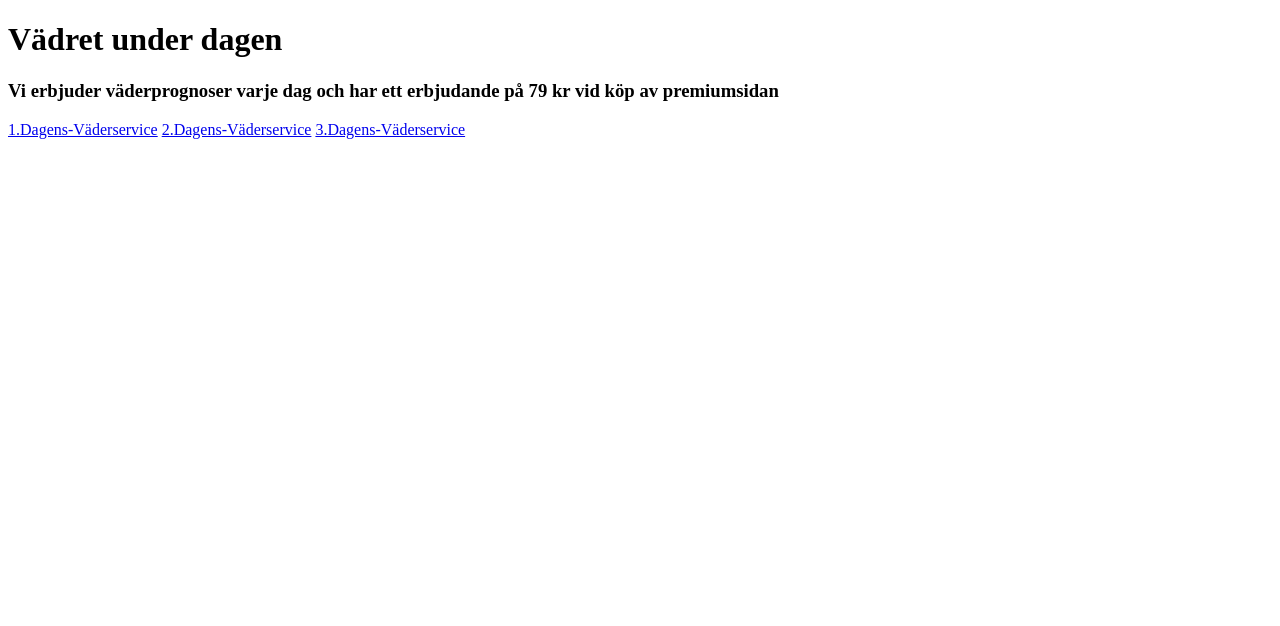
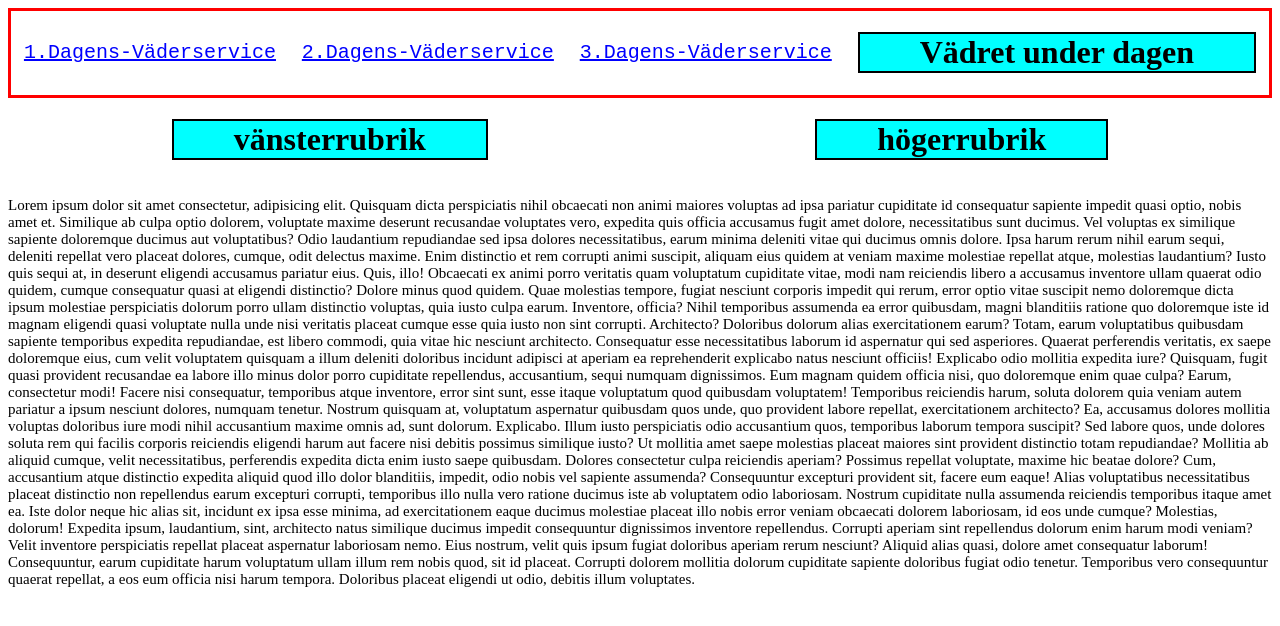
Before and after one commit to TE22A-Frimodig-Hugo/lek3b_uppg1, a plain HTML site: page index.html in a window 1280 px wide. Drawn offline with Linux system fonts and the light colour scheme.

Commit message:
har gjort en hemsida med olika divar, upg 1.

```diff
--- a/index.html
+++ b/index.html
@@ -4,15 +4,39 @@
     <meta charset="UTF-8">
     <meta name="viewport" content="width=device-width, initial-scale=1.0">
     <title>Document</title>
-
-<h1>Vädret under dagen</h1>
-<h3>Vi erbjuder väderprognoser varje dag och har ett erbjudande på 79 kr vid köp av premiumsidan</h3>
-
+    <link rel="stylesheet" href="style.css">
 </head>
 <body>
-    <div></div>
-    <a href="http://smhi.se"> 1.Dagens-Väderservice</a>
-    <a href="http://smhi.se"> 2.Dagens-Väderservice</a>
-    <a href="http://smhi.se"> 3.Dagens-Väderservice</a>
-</body>
+    <div class="top">
+        <a href="http://smhi.se"> 1.Dagens-Väderservice</a>
+        <a href="http://smhi.se"> 2.Dagens-Väderservice</a>
+        <a href="http://smhi.se"> 3.Dagens-Väderservice</a>
+         <h1>Vädret under dagen</h1>
+    </div>
+
+<div class="mitten">
+    <h1 id="v">vänsterrubrik</h1>
+    <h1 id="h">högerrubrik</h1> </div>
+<div id="lorem">
+<p>Lorem ipsum dolor sit amet consectetur, adipisicing elit. Quisquam dicta perspiciatis nihil obcaecati non animi maiores voluptas ad ipsa pariatur cupiditate id consequatur sapiente impedit quasi optio, nobis amet et.
+Similique ab culpa optio dolorem, voluptate maxime deserunt recusandae voluptates vero, expedita quis officia accusamus fugit amet dolore, necessitatibus sunt ducimus. Vel voluptas ex similique sapiente doloremque ducimus aut voluptatibus?
+Odio laudantium repudiandae sed ipsa dolores necessitatibus, earum minima deleniti vitae qui ducimus omnis dolore. Ipsa harum rerum nihil earum sequi, deleniti repellat vero placeat dolores, cumque, odit delectus maxime.
+Enim distinctio et rem corrupti animi suscipit, aliquam eius quidem at veniam maxime molestiae repellat atque, molestias laudantium? Iusto quis sequi at, in deserunt eligendi accusamus pariatur eius. Quis, illo!
+Obcaecati ex animi porro veritatis quam voluptatum cupiditate vitae, modi nam reiciendis libero a accusamus inventore ullam quaerat odio quidem, cumque consequatur quasi at eligendi distinctio? Dolore minus quod quidem.
+Quae molestias tempore, fugiat nesciunt corporis impedit qui rerum, error optio vitae suscipit nemo doloremque dicta ipsum molestiae perspiciatis dolorum porro ullam distinctio voluptas, quia iusto culpa earum. Inventore, officia?
+Nihil temporibus assumenda ea error quibusdam, magni blanditiis ratione quo doloremque iste id magnam eligendi quasi voluptate nulla unde nisi veritatis placeat cumque esse quia iusto non sint corrupti. Architecto?
+Doloribus dolorum alias exercitationem earum? Totam, earum voluptatibus quibusdam sapiente temporibus expedita repudiandae, est libero commodi, quia vitae hic nesciunt architecto. Consequatur esse necessitatibus laborum id aspernatur qui sed asperiores.
+Quaerat perferendis veritatis, ex saepe doloremque eius, cum velit voluptatem quisquam a illum deleniti doloribus incidunt adipisci at aperiam ea reprehenderit explicabo natus nesciunt officiis! Explicabo odio mollitia expedita iure?
+Quisquam, fugit quasi provident recusandae ea labore illo minus dolor porro cupiditate repellendus, accusantium, sequi numquam dignissimos. Eum magnam quidem officia nisi, quo doloremque enim quae culpa? Earum, consectetur modi!
+Facere nisi consequatur, temporibus atque inventore, error sint sunt, esse itaque voluptatum quod quibusdam voluptatem! Temporibus reiciendis harum, soluta dolorem quia veniam autem pariatur a ipsum nesciunt dolores, numquam tenetur.
+Nostrum quisquam at, voluptatum aspernatur quibusdam quos unde, quo provident labore repellat, exercitationem architecto? Ea, accusamus dolores mollitia voluptas doloribus iure modi nihil accusantium maxime omnis ad, sunt dolorum. Explicabo.
+Illum iusto perspiciatis odio accusantium quos, temporibus laborum tempora suscipit? Sed labore quos, unde dolores soluta rem qui facilis corporis reiciendis eligendi harum aut facere nisi debitis possimus similique iusto?
+Ut mollitia amet saepe molestias placeat maiores sint provident distinctio totam repudiandae? Mollitia ab aliquid cumque, velit necessitatibus, perferendis expedita dicta enim iusto saepe quibusdam. Dolores consectetur culpa reiciendis aperiam?
+Possimus repellat voluptate, maxime hic beatae dolore? Cum, accusantium atque distinctio expedita aliquid quod illo dolor blanditiis, impedit, odio nobis vel sapiente assumenda? Consequuntur excepturi provident sit, facere eum eaque!
+Alias voluptatibus necessitatibus placeat distinctio non repellendus earum excepturi corrupti, temporibus illo nulla vero ratione ducimus iste ab voluptatem odio laboriosam. Nostrum cupiditate nulla assumenda reiciendis temporibus itaque amet ea.
+Iste dolor neque hic alias sit, incidunt ex ipsa esse minima, ad exercitationem eaque ducimus molestiae placeat illo nobis error veniam obcaecati dolorem laboriosam, id eos unde cumque? Molestias, dolorum!
+Expedita ipsum, laudantium, sint, architecto natus similique ducimus impedit consequuntur dignissimos inventore repellendus. Corrupti aperiam sint repellendus dolorum enim harum modi veniam? Velit inventore perspiciatis repellat placeat aspernatur laboriosam nemo.
+Eius nostrum, velit quis ipsum fugiat doloribus aperiam rerum nesciunt? Aliquid alias quasi, dolore amet consequatur laborum! Consequuntur, earum cupiditate harum voluptatum ullam illum rem nobis quod, sit id placeat.
+Corrupti dolorem mollitia dolorum cupiditate sapiente doloribus fugiat odio tenetur. Temporibus vero consequuntur quaerat repellat, a eos eum officia nisi harum tempora. Doloribus placeat eligendi ut odio, debitis illum voluptates.</p>
+</div>
 </html>
--- a/style.css
+++ b/style.css
@@ -1,5 +1,40 @@
-body{
+.top{
     background-color: white;
-    color: solid blue;
+    color: black;
     border: 3px solid red;
+
 }
+
+div{
+    display: flex;
+    flex-direction: row;
+    justify-content: space-around;
+    align-items: center;
+
+}
+
+h1{
+    background-color: aqua;
+    border: 2px solid black;
+    padding-right: 60px;
+    padding-left: 60px;
+}
+
+a{
+    color: blue;
+    font-size: 20px;
+    font-family: monospace, Verdana;
+}
+
+p{
+    color: black;
+    font-size: 15px;
+
+}
+
+#v{
+    border: 2px solid black;
+}
+#lorem{
+    border: 2px soild yellow;
+}
```
